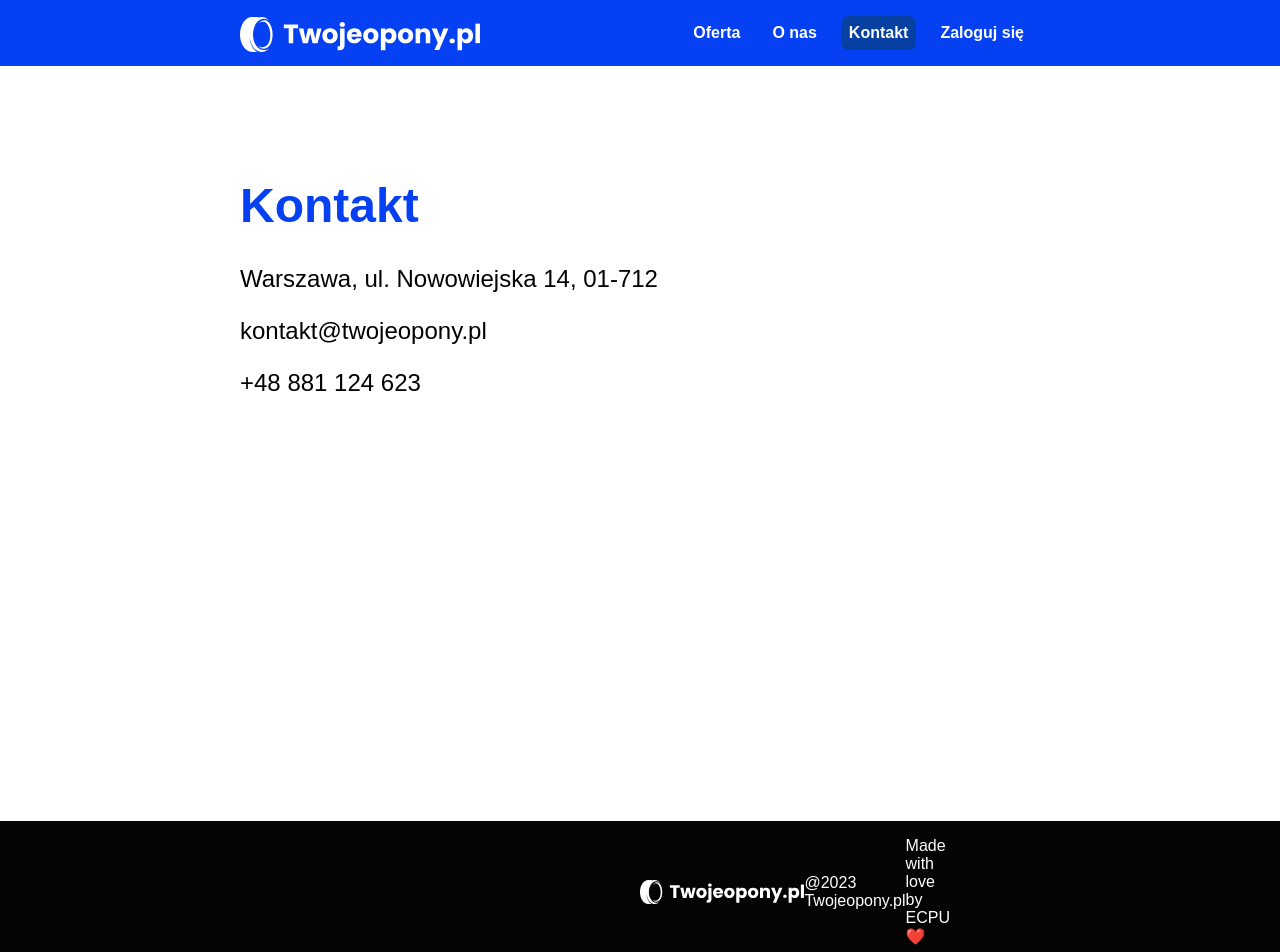
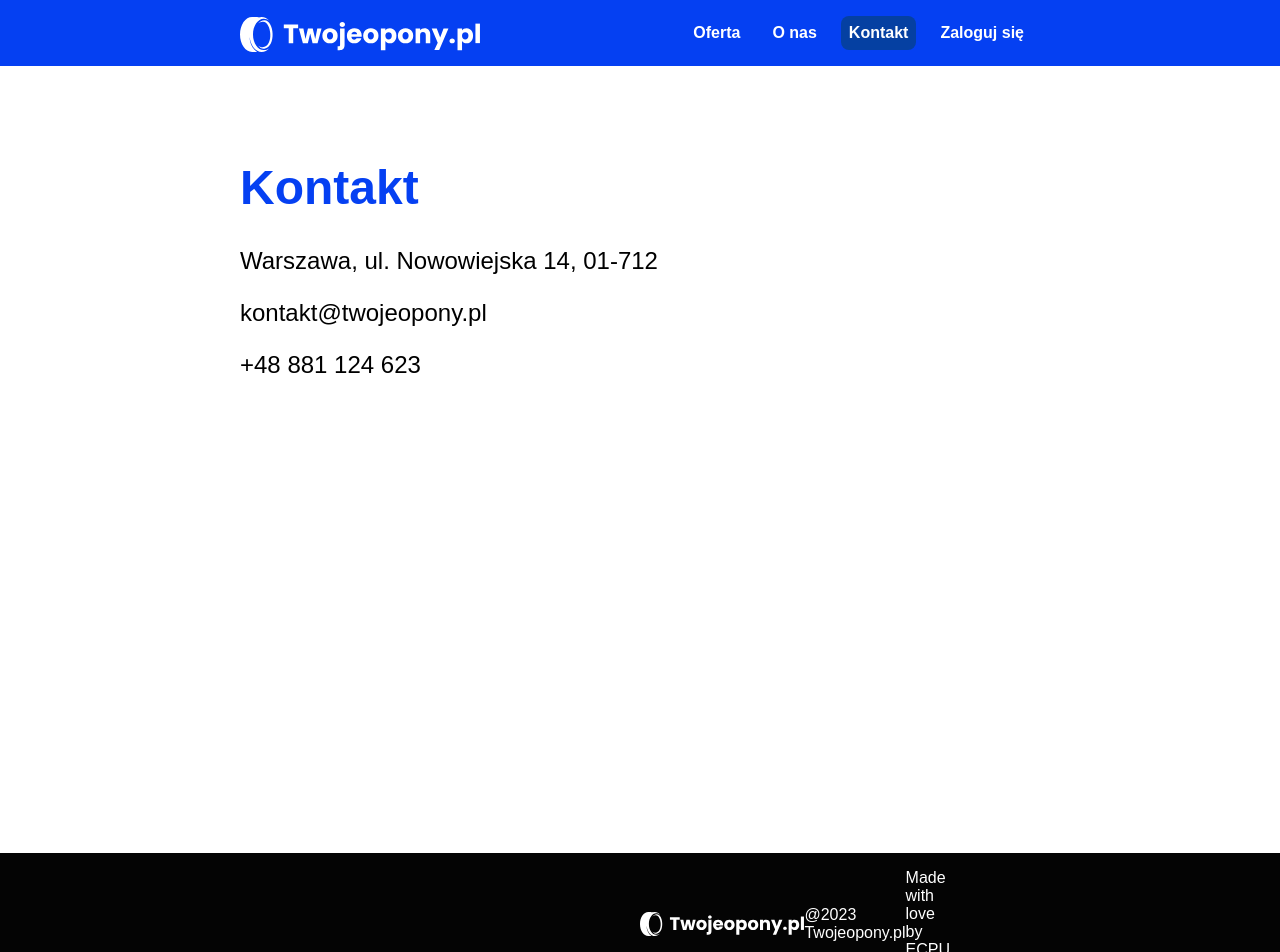
Before and after one commit to bfilipiuk/Online-tires-shop-project, a React (Create React App) app: page /contact in a window 1280 px wide. Shown: the top 952 px of the page. Built offline with nearby package versions, Linux system fonts and the light colour scheme; what react-hover-animation would draw is missing.

Commit message:
naszaofertabasemodel

```diff
--- a/src/components/Navbar/Navbar.css
+++ b/src/components/Navbar/Navbar.css
@@ -1,10 +1,19 @@
 
 
 nav {
+    position: fixed;
+    top: 0;
+    width: 100%;
+    z-index: 1000;
+
     display: flex;
     justify-content: space-between;
     align-items: center;
     background-color: #0540F2;
+}
+
+.main {
+    margin-top: 70px;
 }
 
 /* nav .title {
--- a/src/components/Navbar/Navbar.jsx
+++ b/src/components/Navbar/Navbar.jsx
@@ -37,6 +37,7 @@
                 </AnimationWrapper>
             </ul>
         </nav>
+
     )
 }
 
--- a/src/pages/HomePage.css
+++ b/src/pages/HomePage.css
@@ -160,5 +160,5 @@
 }
 
 .white-box {
-    height: 100px;
+    height: 200px;
 }
--- a/src/pages/HomePage.jsx
+++ b/src/pages/HomePage.jsx
@@ -19,6 +19,8 @@
     return (
         <div>
             <Navbar />
+
+            <div className="main">
             <Header/>
 
             <div className="sprawdz-oferte">
@@ -64,7 +66,7 @@
             <div className="white-box">
 
             </div>
-
+            </div>
             <Footer />
         </div>
     );
--- a/src/pages/Oferta.jsx
+++ b/src/pages/Oferta.jsx
@@ -8,6 +8,22 @@
     return (
         <div>
             <Navbar/>
+            <div className="main">
+                <div className="flex-container-1-o">
+                    <div className="left-1-o">
+                        <h1 className="nasza-oferta-h">Dlaczego my?</h1>
+
+                        <div className="text-container-o">
+                            <p className="text-1">Lorem ipsum dolor sit amet, consectetur adipiscing elit, sed do eiusmod tempor incididunt ut labore et dolore magna aliqua. Ut enim ad minim veniam,
+                                quis nostrud exercitation ullamco laboris nisi ut aliquip ex ea commodo consequat.</p>
+                        </div>
+                    </div>
+
+                    <div className="img-container-o">
+                        <img src = {img_bmw} alt="bmw img" />
+                    </div>
+                </div>
+            </div>
             <Footer/>
         </div>
     )
--- a/src/pages/about.jsx
+++ b/src/pages/about.jsx
@@ -8,6 +8,9 @@
     return (
         <div>
             <Navbar/>
+                <div className="main">
+
+                </div>
             <Footer/>
         </div>
     )
--- a/src/pages/contact.css
+++ b/src/pages/contact.css
@@ -4,7 +4,7 @@
     color: #0540F2;
     font-size: 3rem;
 
-    margin-top: 7rem;
+    margin-top: 10rem;
     margin-left: 15rem;
 }
 
@@ -15,6 +15,6 @@
     margin-left: 15rem;
 }
 
-.white-box {
-    height: 400px;
+.white-box-c {
+    height: 450px;
 }
--- a/src/pages/contact.jsx
+++ b/src/pages/contact.jsx
@@ -14,7 +14,7 @@
             <p className="p">kontakt@twojeopony.pl</p>
             <p className="p">+48 881 124 623</p>
 
-            <div className="white-box" />
+            <div className="white-box-c" />
             <Footer/>
         </div>
     )
--- a/src/pages/login.jsx
+++ b/src/pages/login.jsx
@@ -37,7 +37,7 @@
     return (
         <div>
             <Navbar/>
-            <div>
+            <div className="main">
                 <ThemeProvider theme={defaultTheme}>
                 <Grid container component="main" sx={{ height: '100vh' }}>
                 <CssBaseline />
```
Also changed, not shown: src/assets/opony.jpg (added).
